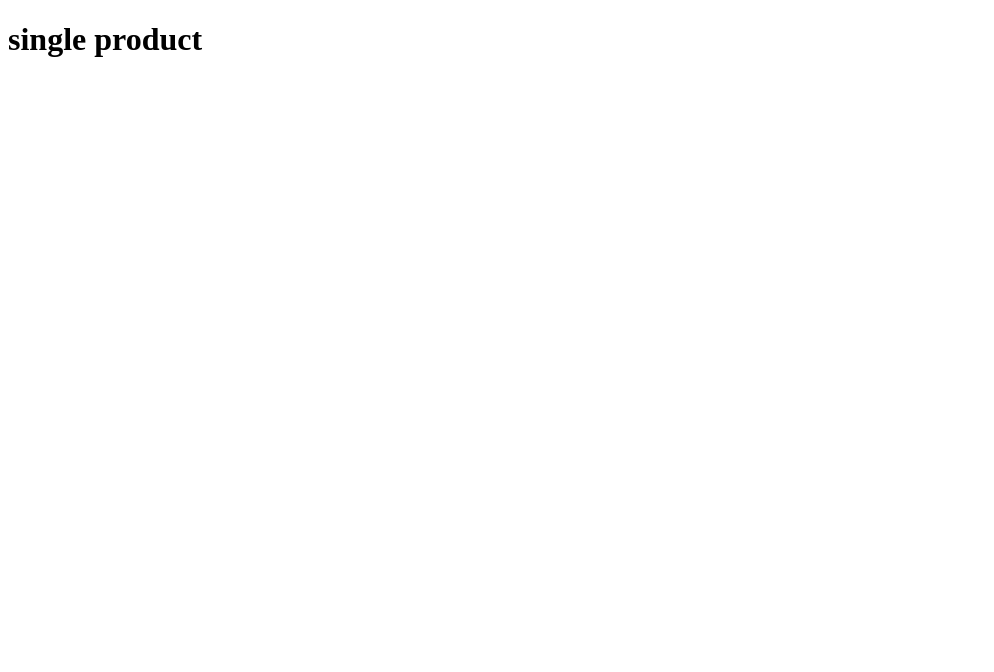
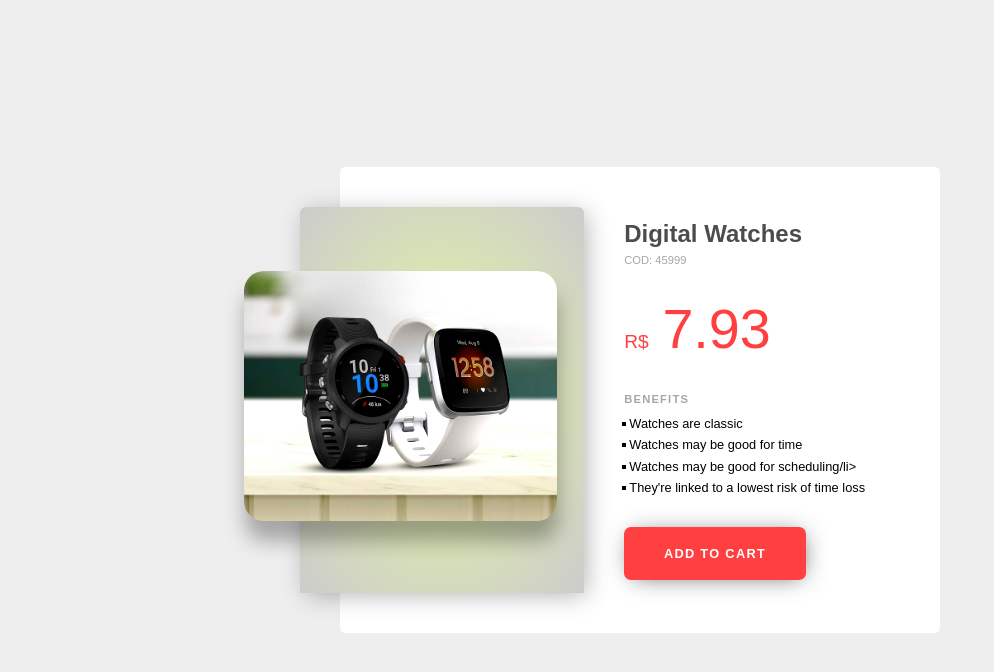
Before and after one commit to numan-iftikhar/eCommerce-pf, a plain HTML site: page product.html in a window 1280 px wide. Shown: the whole page, without its empty margins (0-994 px from the left). Drawn offline with Linux system fonts and the light colour scheme.

Commit message:
add product page

```diff
--- /dev/null
+++ b/product.css
@@ -0,0 +1,118 @@
+* {
+  margin: 0;
+  padding: 0;
+  box-sizing: border-box;
+}
+
+html,
+body {
+  height: 100%;
+}
+body {
+  display: grid;
+  grid-template-rows: 1fr;
+  font-family: "Raleway", sans-serif;
+  background-color: #eee;
+}
+h3 {
+  font-size: 0.7em;
+  letter-spacing: 1.2px;
+  color: #a6a6a6;
+}
+img {
+  max-width: 100%;
+  filter: drop-shadow(1px 1px 3px #a6a6a6);
+}
+/* ----- Product Section ----- */
+.product {
+  display: grid;
+  grid-template-columns: 0.9fr 1fr;
+  margin: auto;
+  padding: 2.5em 0;
+  min-width: 600px;
+  background-color: white;
+  border-radius: 5px;
+}
+/* ----- Photo Section ----- */
+.product__photo {
+  position: relative;
+}
+.photo-container {
+  position: absolute;
+  left: -2.5em;
+  display: grid;
+  grid-template-rows: 1fr;
+  width: 100%;
+  height: 100%;
+  border-radius: 6px;
+  box-shadow: 4px 4px 25px -2px rgba(0, 0, 0, 0.3);
+}
+.photo-main {
+  border-radius: 6px 6px 0 0;
+  background: radial-gradient(#e5f89e, #ccc);
+}
+
+.photo-main img {
+  position: absolute;
+  left: -3.5em;
+  top: 4em;
+  max-width: 110%;
+  filter: saturate(150%) contrast(120%) hue-rotate(10deg)
+    drop-shadow(1px 20px 10px rgba(0, 0, 0, 0.3));
+  border-radius: 20px;
+}
+
+/* ----- Informations Section ----- */
+.product__info {
+  padding: 0.8em 0;
+}
+.title h1 {
+  margin-bottom: 0.1em;
+  color: #4c4c4c;
+  font-size: 1.5em;
+  font-weight: 900;
+}
+.title span {
+  font-size: 0.7em;
+  color: #a6a6a6;
+}
+.price {
+  margin: 1.5em 0;
+  color: #ff3f40;
+  font-size: 1.2em;
+}
+.price span {
+  padding-left: 0.15em;
+  font-size: 2.9em;
+}
+.description {
+  clear: left;
+  margin: 2em 0;
+}
+.description h3 {
+  margin-bottom: 1em;
+}
+.description ul {
+  font-size: 0.8em;
+  list-style: square;
+  margin-left: 1em;
+}
+.description li {
+  text-indent: -0.6em;
+  margin-bottom: 0.5em;
+}
+.buy--btn {
+  padding: 1.5em 3.1em;
+  border: none;
+  border-radius: 7px;
+  font-size: 0.8em;
+  font-weight: 700;
+  letter-spacing: 1.3px;
+  color: #fff;
+  background-color: #ff3f40;
+  box-shadow: 2px 2px 25px -7px #4c4c4c;
+  cursor: pointer;
+}
+.buy--btn:active {
+  transform: scale(0.97);
+}
--- a/product.html
+++ b/product.html
@@ -4,9 +4,37 @@
     <meta charset="UTF-8" />
     <meta http-equiv="X-UA-Compatible" content="IE=edge" />
     <meta name="viewport" content="width=device-width, initial-scale=1.0" />
-    <title>Document</title>
+    <link rel="stylesheet" href="product.css" />
+    <title>Product</title>
   </head>
   <body>
-    <h1>single product</h1>
+    <section class="product">
+      <div class="product__photo">
+        <div class="photo-container">
+          <div class="photo-main">
+            <img src="./images/watch.jpg" />
+          </div>
+        </div>
+      </div>
+
+      <div class="product__info">
+        <div class="title">
+          <h1>Digital Watches</h1>
+          <span>COD: 45999</span>
+        </div>
+        <div class="price">R$ <span>7.93</span></div>
+
+        <div class="description">
+          <h3>BENEFITS</h3>
+          <ul>
+            <li>Watches are classic</li>
+            <li>Watches may be good for time</li>
+            <li>Watches may be good for scheduling/li></li>
+            <li>They're linked to a lowest risk of time loss</li>
+          </ul>
+        </div>
+        <button class="buy--btn">ADD TO CART</button>
+      </div>
+    </section>
   </body>
 </html>
```
Also changed, not shown: images/i-phone.png (added), images/vivo.png (added).
